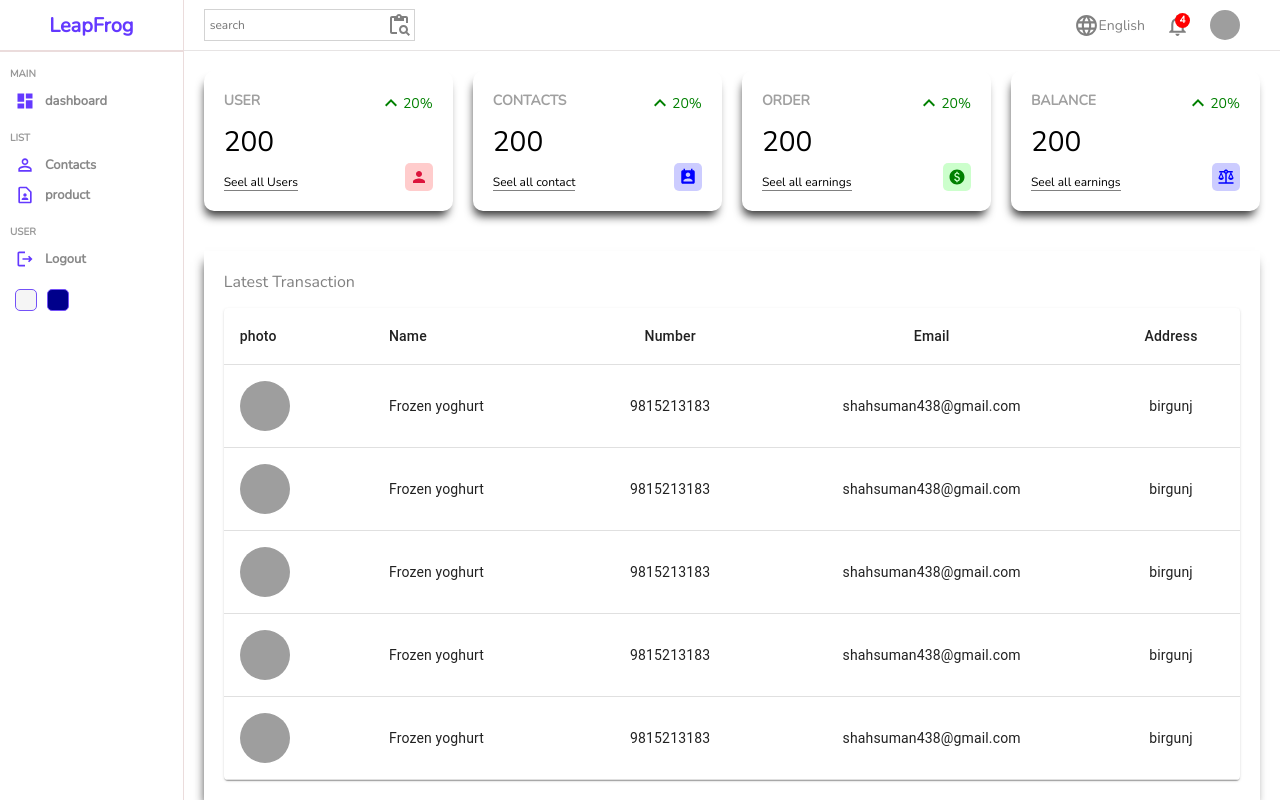
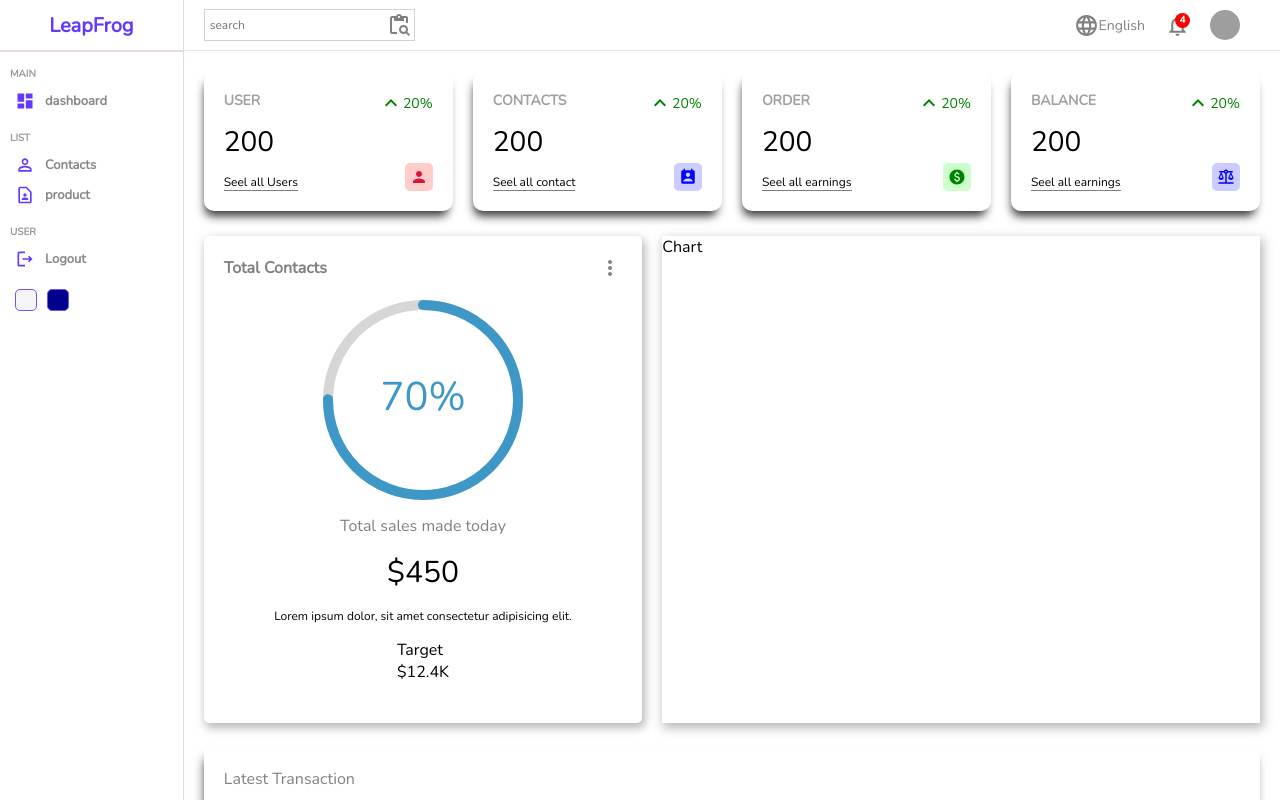
Before and after one commit to shahsuman438/contact_manager_UI, a React (Create React App) app: page / in a window 1280 px wide. Shown: the top 800 px of the page. Built offline with nearby package versions, Linux system fonts and the light colour scheme; grey boxes are pictures that could not be loaded.

Commit message:
progressbar added at dashboard

```diff
--- a/package.json
+++ b/package.json
@@ -12,6 +12,7 @@
     "@testing-library/react": "^12.1.4",
     "@testing-library/user-event": "^13.5.0",
     "react": "^17.0.2",
+    "react-circular-progressbar": "^2.0.4",
     "react-dom": "^17.0.2",
     "react-router-dom": "^6.2.2",
     "react-scripts": "5.0.0",
--- a/src/components/chart/chart.scss
+++ b/src/components/chart/chart.scss
@@ -1,3 +1,5 @@
 .chart{
     flex: 3 ;
+    -webkit-box-shadow:2px 4px 10px 1px rgb(0,0,0,0.47);
+    box-shadow:2px 4px 10px 1px rgba(107, 104, 104, 0.47);
 }
--- a/src/components/featured/Featured.jsx
+++ b/src/components/featured/Featured.jsx
@@ -1,9 +1,36 @@
 import React from 'react'
 import './featured.scss'
+import MoreVertIcon from '@mui/icons-material/MoreVert'
+import { CircularProgressbar } from 'react-circular-progressbar'
+import "react-circular-progressbar/dist/styles.css"
 
 const Featured = () => {
   return (
-    <div className='featured'>Featured</div>
+    <div className='featured'>
+      <div className="top">
+        <h1 className="title">Total Contacts</h1>
+        <MoreVertIcon />
+      </div>
+      <div className="bottom">
+        <div className="featuredChart">
+            <CircularProgressbar value={ 75} text={"70%"} strokeWidth={5}/>
+
+        </div>
+         <p className="title">Total sales made today</p>
+         <p className="amount">$450</p>
+         <p className="desc">Lorem ipsum dolor, sit amet consectetur adipisicing elit.  </p>
+        <div className="summary">
+          <div className="item">
+            <div className="itemTitle">
+              Target
+            </div>
+            <div className="itemResult">
+              <div className="resultAmount">$12.4K</div>
+            </div>
+          </div>
+        </div>
+      </div>
+    </div>
   )
 }
 
--- a/src/components/featured/featured.scss
+++ b/src/components/featured/featured.scss
@@ -1,7 +1,40 @@
 .featured{
     flex: 2;
-    -webkit-box-shadow: -2px 11px 10px -2px rgba(0,0,0,0.79);
-    box-shadow: -2px 8px 10px -3px rgba(0,0,0,0.79);
+    -webkit-box-shadow:2px 4px 10px 1px rgb(0,0,0,0.47);
+    box-shadow:2px 4px 10px 1px rgba(107, 104, 104, 0.47);
     padding: 20px;
     border-radius: 5px;
+    .top{
+        display: flex;
+        align-items: center;
+        justify-content: space-between;
+        color: gray;
+        .title{
+            font-size: 16px;
+            font-weight: bold;
+        }
+    }
+    .bottom{
+        padding: 20px;
+        display: flex;
+        align-items: center;
+        flex-direction: column;
+        justify-content: center;
+        gap: 15px;
+        .featuredChart{
+            width: 200px;
+            height: 200px;
+        }
+        .title{
+            font-weight: 500;
+            color: gray;
+        }
+        .amount{
+            font-size: 30px;
+        }
+        .desc{
+            font-size: 12px;
+            font-weight: 200;
+        }
+    }
 }
--- a/src/pages/home/Home.jsx
+++ b/src/pages/home/Home.jsx
@@ -18,10 +18,10 @@
            <Widget  type="order"/>
            <Widget  type="balance"/>
          </div>
-         {/* <div className="charts">
+         <div className="charts">
            <Featured/>
            <Chart/>
-         </div> */}
+         </div>
          <div className="listContainer">
            <div className="listTitle">
              Latest Transaction
```
Also changed, not shown: 1 other file (tests, documents, lock files or other folders).
